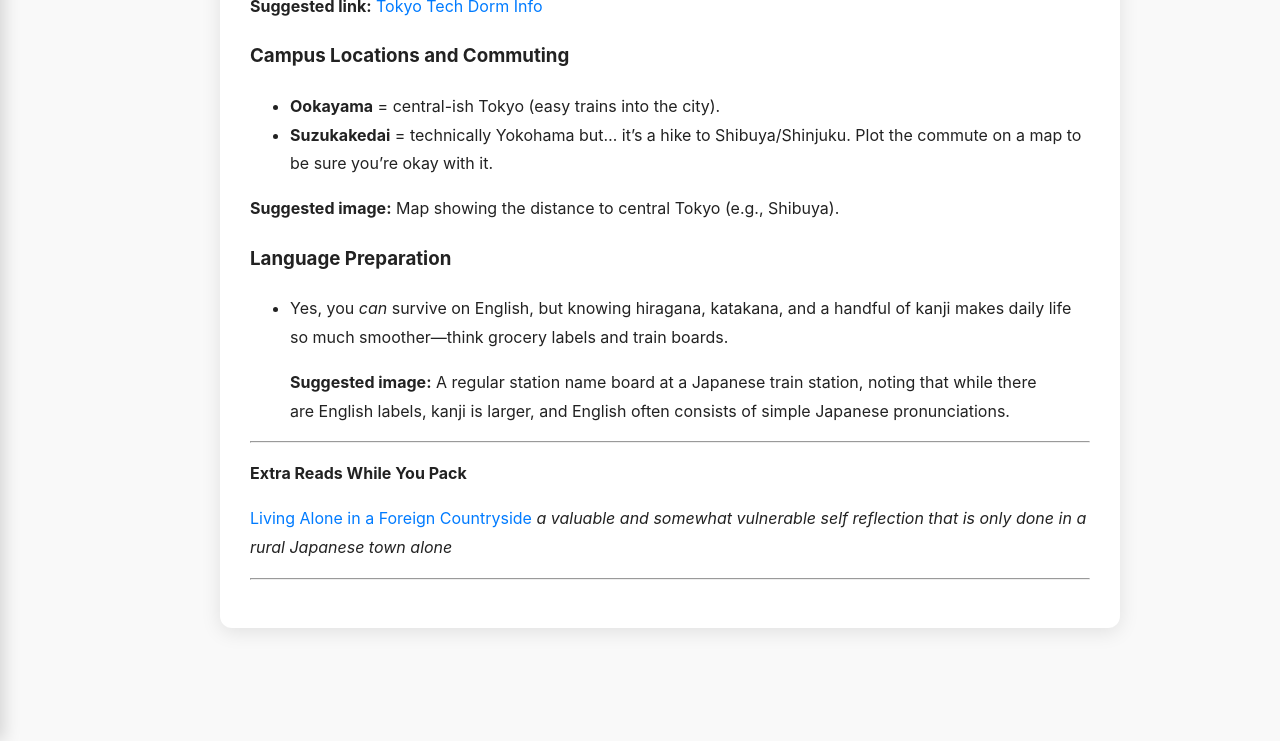
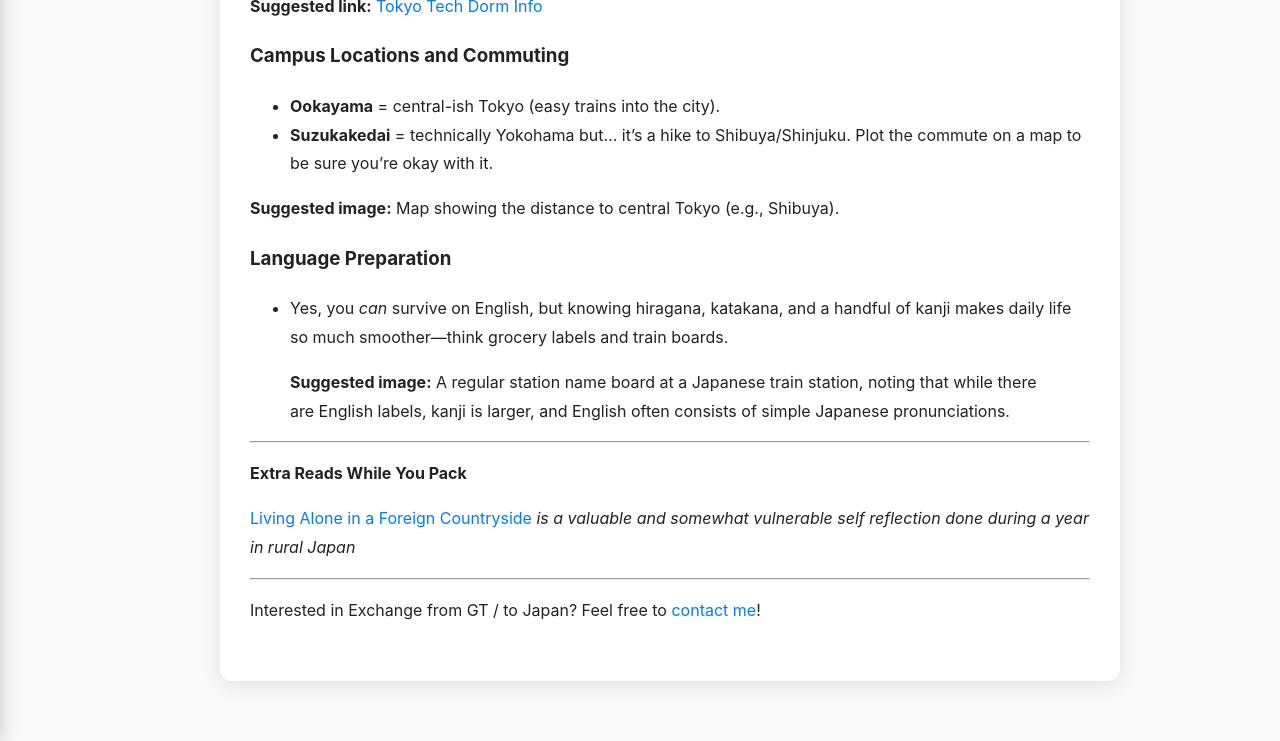
Before and after one commit to Jiayiw531/Jiayiw531.github.io, a Jekyll site: the page built from _posts/2025-04-20-Tips-for-GT-Exchange.md, in a window 1280 px wide and 900 px high, scrolled down 2379 px, cut to the strip 159-900 px from the top of the window. Built offline with Jekyll 4.4.1, drawn with Linux system fonts in a browser that asks for light colours.

Commit message:
added contact section to exchange post

```diff
--- a/_posts/2025-04-20-Tips-for-GT-Exchange.md
+++ b/_posts/2025-04-20-Tips-for-GT-Exchange.md
@@ -73,6 +73,8 @@ While I greatly enjoy my life here, there are things I wish I had notice before
 
 **Extra Reads While You Pack**
 
-[Living Alone in a Foreign Countryside](#) *a valuable and somewhat vulnerable self reflection that is only done in a rural Japanese town alone*
+[Living Alone in a Foreign Countryside](#) *is a valuable and somewhat vulnerable self reflection done during a year in rural Japan*
 
 ---
+
+Interested in Exchange from GT / to Japan? Feel free to [contact me](mailto:jiayiw@gatech.edu)!
```
Also changed, not shown: other parts of _posts/2025-04-20-Tips-for-GT-Exchange.md (+1 -1 lines).
